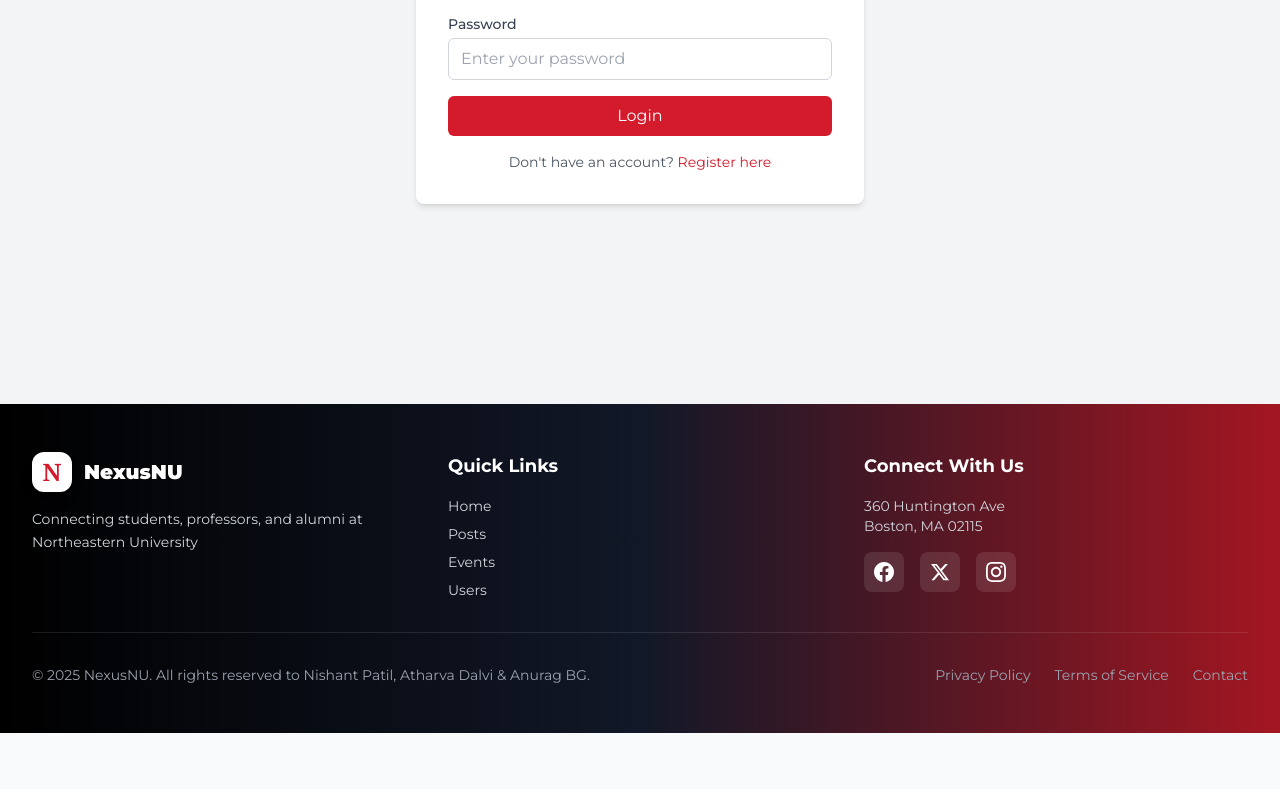
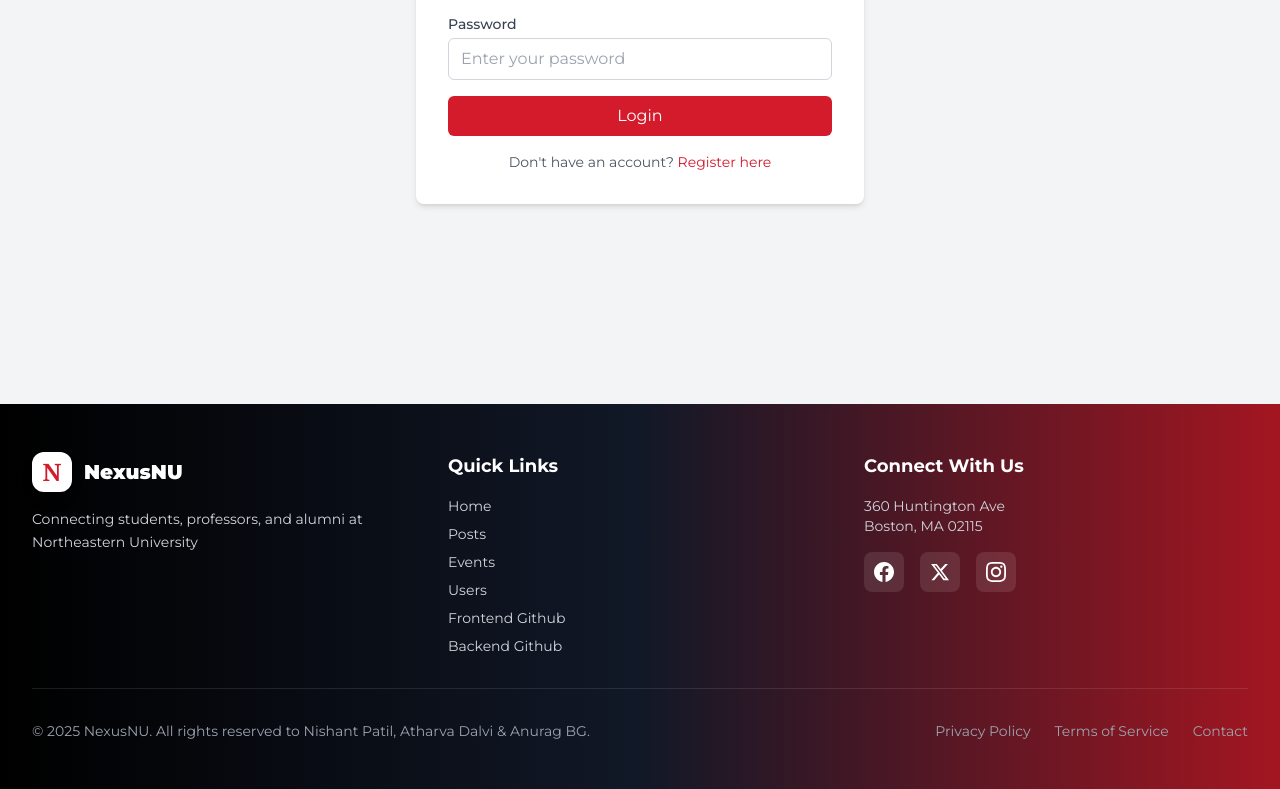
Before and after one commit to Addy-9595/nexusnu-frontend, a React (Vite) app: page /login in a window 1280 px wide. Shown: the part 476-1265 px from the top of the page. Before the commit the page ends 1209 px from the top, so only its background shows below. Built offline with nearby package versions, Linux system fonts and the light colour scheme; no server answers.

Commit message:
Frontend & Backend Git links added to Footer Page.

```diff
--- a/src/components/layout/Footer.tsx
+++ b/src/components/layout/Footer.tsx
@@ -24,6 +24,8 @@ const Footer = () => {
               <li><a href="/posts" className="hover:text-white transition-colors">Posts</a></li>
               <li><a href="/events" className="hover:text-white transition-colors">Events</a></li>
               <li><a href="/users" className="hover:text-white transition-colors">Users</a></li>
+              <li><a href="https://github.com/Addy-9595/nexusnu-frontend" target="_blank" className="hover:text-white transition-colors">Frontend Github</a></li>
+              <li><a href="https://github.com/Addy-9595/nexusnu-backend#" target="_blank" className="hover:text-white transition-colors">Backend Github</a></li>
             </ul>
           </div>
 
```
